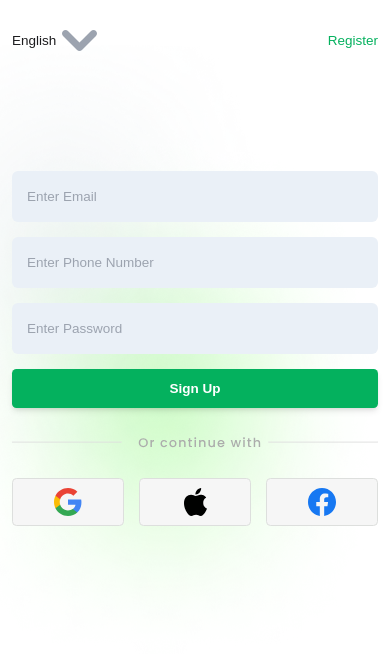
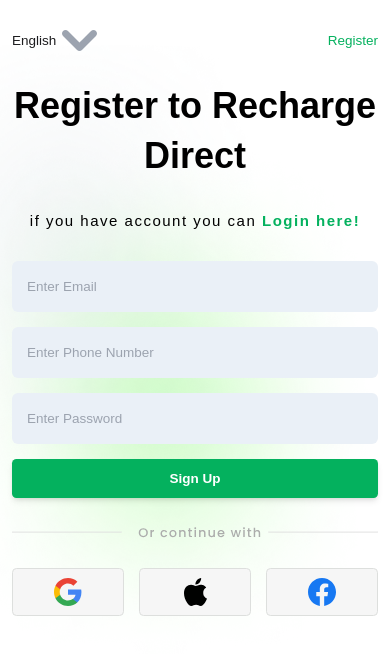
Before and after one commit to kobulwidodo/agrokan-frontend, a React (Create React App) app: page /signup in a window 390 px wide. Shown: the top 654 px of the page. Built offline with nearby package versions, Linux system fonts and the light colour scheme.

Commit message:
feat: add responsive text

```diff
--- a/src/pages/Signin/index.jsx
+++ b/src/pages/Signin/index.jsx
@@ -20,7 +20,7 @@ const Signin = () => {
         alt=""
       />
       <div className="grid grid-cols-1 md:grid-cols-3 relative max-w-7xl mx-auto px-4">
-        <div className="hidden sm:block relative col-span-2 min-h-screen">
+        <div className="hidden md:block relative col-span-2 min-h-screen">
           <NavbarAuth />
           <div className="py-52">
             <h1 className="text-5xl font-semibold w-1/2 leading-snug">
@@ -49,7 +49,18 @@ const Signin = () => {
               <h1 className="text-[#04B15E] text-lg">Sign In</h1>
             </div>
           </div>
-          <form action="" className="mt-40">
+          <div className="md:hidden block mt-10">
+            <h1 className="text-5xl text-center font-semibold leading-snug">
+              Sign In to Recharge Direct
+            </h1>
+            <p className="text-xl mt-10 text-center tracking-widest">
+              if you don't an account you can{" "}
+              <Link to="/signup" className="text-[#04B15E] font-semibold">
+                Register here!
+              </Link>
+            </p>
+          </div>
+          <form action="" className="mt-10 md:mt-40">
             <Input margin="mb-5" type="email" placeholder="Enter Email" />
             <Input margin="mb-5" type="password" placeholder="Enter Password" />
             <div className="text-right mb-10">
--- a/src/pages/Signup/index.jsx
+++ b/src/pages/Signup/index.jsx
@@ -20,7 +20,7 @@ const Signup = () => {
         alt=""
       />
       <div className="grid grid-cols-1 md:grid-cols-3 relative max-w-7xl mx-auto px-4">
-        <div className="hidden sm:block relative col-span-2 min-h-screen">
+        <div className="hidden md:block relative col-span-2 min-h-screen">
           <NavbarAuth />
           <div className="py-52">
             <h1 className="text-5xl font-semibold w-1/2 leading-snug">
@@ -49,7 +49,18 @@ const Signup = () => {
               <h1 className="text-[#04B15E] text-lg">Register</h1>
             </div>
           </div>
-          <form action="" className="mt-40">
+          <div className="md:hidden block mt-10">
+            <h1 className="text-5xl text-center font-semibold leading-snug">
+              Register to Recharge Direct
+            </h1>
+            <p className="text-xl text-center mt-10 tracking-widest">
+              if you have account you can{" "}
+              <Link to="/signin" className="text-[#04B15E] font-semibold">
+                Login here!
+              </Link>
+            </p>
+          </div>
+          <form action="" className="mt-10 md:mt-40">
             <Input margin="mb-5" type="text" placeholder="Enter Email" />
             <Input
               margin="mb-5"
```
